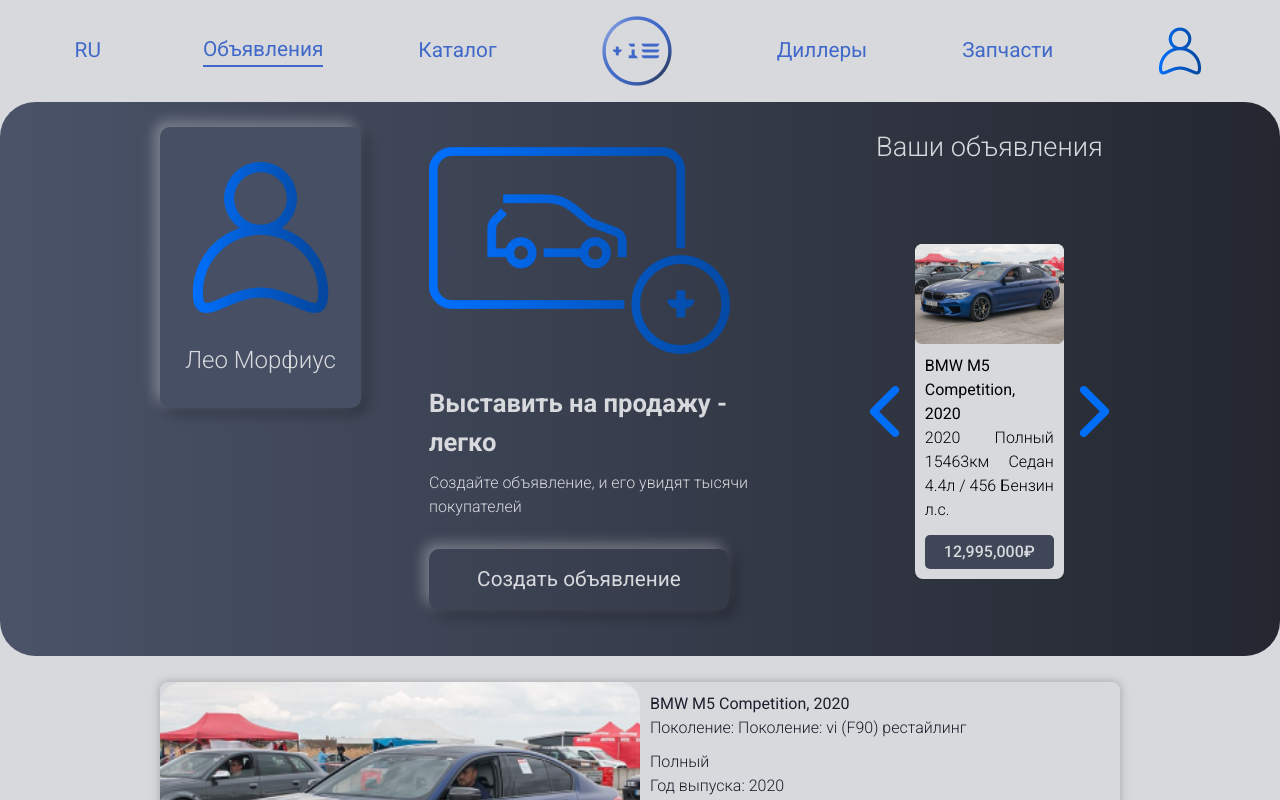
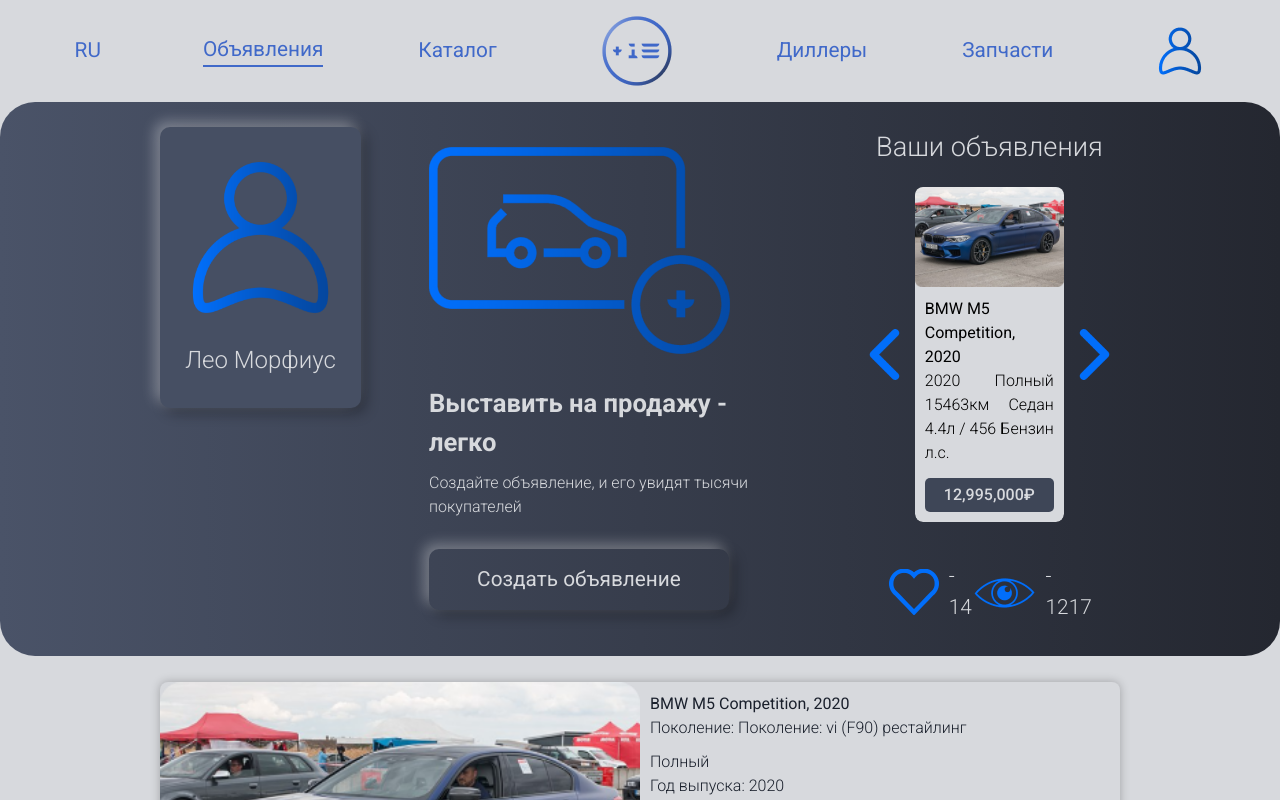
Before and after one commit to Saivelin/car, a Next.js app: page /users/1 in a window 1280 px wide. Shown: the top 800 px of the page. Built offline with nearby package versions, Linux system fonts and the light colour scheme.

Commit message:
userPage .8

```diff
--- a/src/components/YourAnnouncement.jsx
+++ b/src/components/YourAnnouncement.jsx
@@ -40,6 +40,16 @@ const YourAnnouncement = () => {
                 </Swiper>
                 <img src="/nextarrow.webp" alt="" />
             </div>
+            <div className="yourAnnouncement__footer">
+                <div className="yourAnnouncement__footer-item">
+                    <img src="/heart.webp" alt="" />
+                    <p>- 14</p>
+                </div>
+                <div className="yourAnnouncement__footer-item">
+                    <img src="/views.webp" alt="" />
+                    <p>- 1217</p>
+                </div>
+            </div>
         </div>
     );
 };
--- a/src/styles/components/_yourAnnouncement.scss
+++ b/src/styles/components/_yourAnnouncement.scss
@@ -9,6 +9,7 @@
     &__sliderOfMain{
         width: 100%;
         margin: 0;
+        border-radius: 8px;
         &>*{
             color: black;
         }
@@ -22,4 +23,17 @@
     }
     &__slide{
     }
+    &__footer{
+        display: flex;
+        align-items: center;
+        justify-content: space-around;
+        padding: 0 max(30px, 4%);
+        &-item{
+            display: flex;
+            align-items: center;
+            column-gap: 10px;
+            font-size: max(16px, 1.3rem);
+            font-weight: 400;
+        }
+    }
 }
```
Also changed, not shown: public/heart.webp (added), public/views.webp (added).
